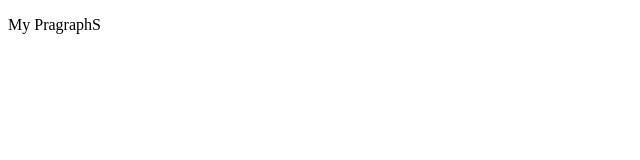
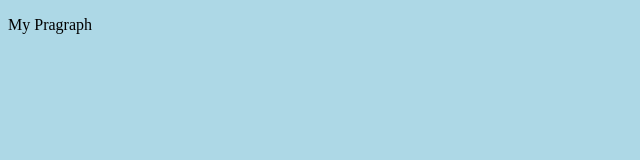
Before and after one commit to Farhad-97/cv-project, a plain HTML site: page index.html in a window 1280 px wide. Shown: the whole page, without its empty margins (0-640 px from the left). Drawn offline with Linux system fonts and the light colour scheme.

Commit message:
css change

```diff
--- a/css/mylsyle.css
+++ b/css/mylsyle.css
@@ -0,0 +1,3 @@
+body {
+    background-color: lightblue;
+}
--- a/index.html
+++ b/index.html
@@ -7,7 +7,7 @@
     <link rel="stylesheet" href="css/mylsyle.css">
 </head>
 <body>
-    <p>My PragraphS</p>
+    <p>My Pragraph</p>
     <script src="javascript/myscript.js"></script>
 </body>
 </html>
```
